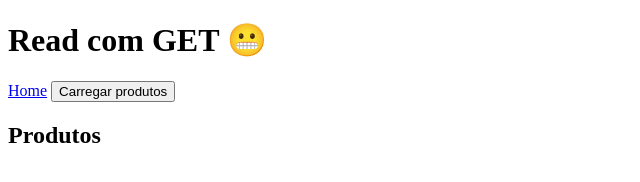
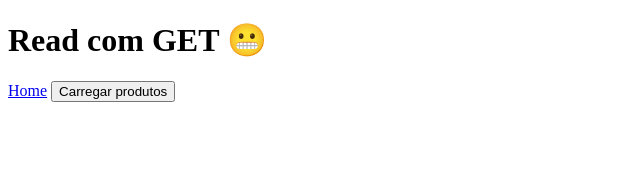
Before and after one commit to Juliana1800/interacao-com-APIs, a website: page read-com-get.html in a window 1280 px wide. Shown: the whole page, without its empty margins (0-640 px from the left). Drawn offline with Linux system fonts and the light colour scheme.

Commit message:
aplicação API

```diff
--- a/read-com-get.html
+++ b/read-com-get.html
@@ -11,7 +11,6 @@
     <a href="./index.html">Home</a>
     <button type="button" id="carregar">Carregar produtos</button>
    <div id="produtos">
-        <h2>Produtos</h2>
    </div>
     <script>
         document.querySelector('#carregar').addEventListener('click', ()=>{
```
